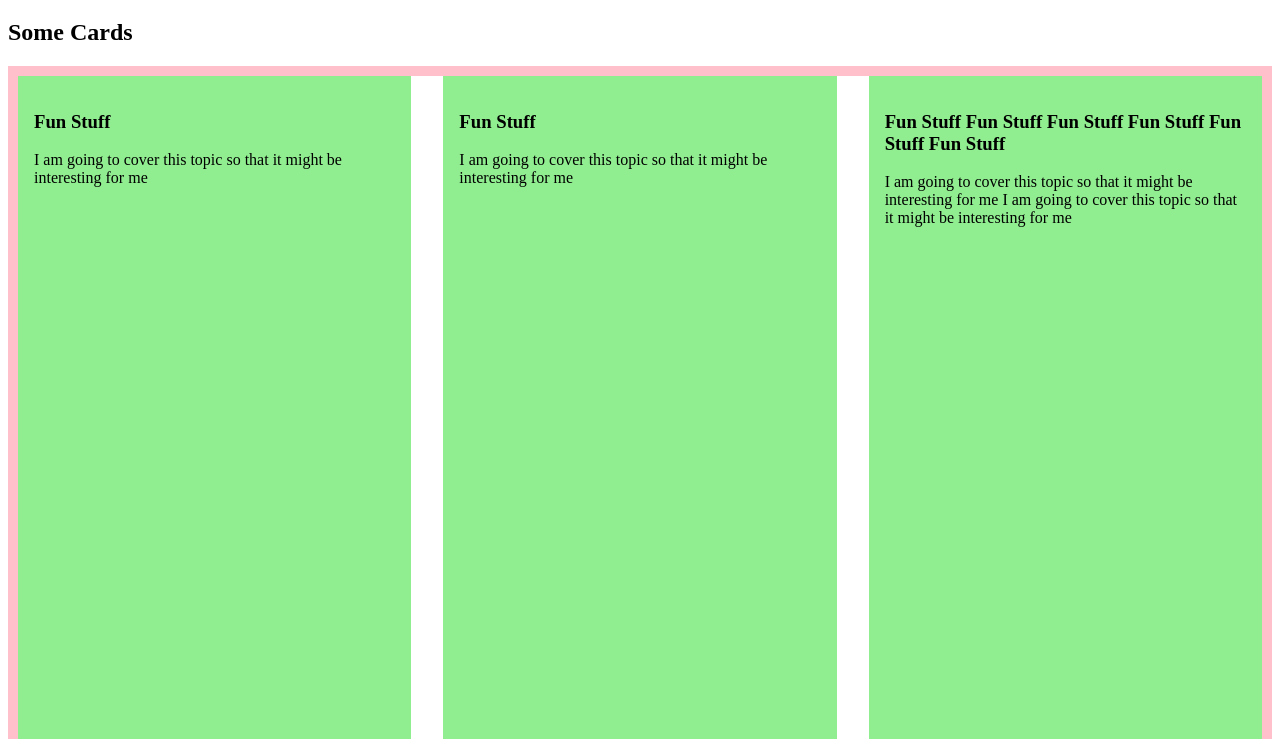
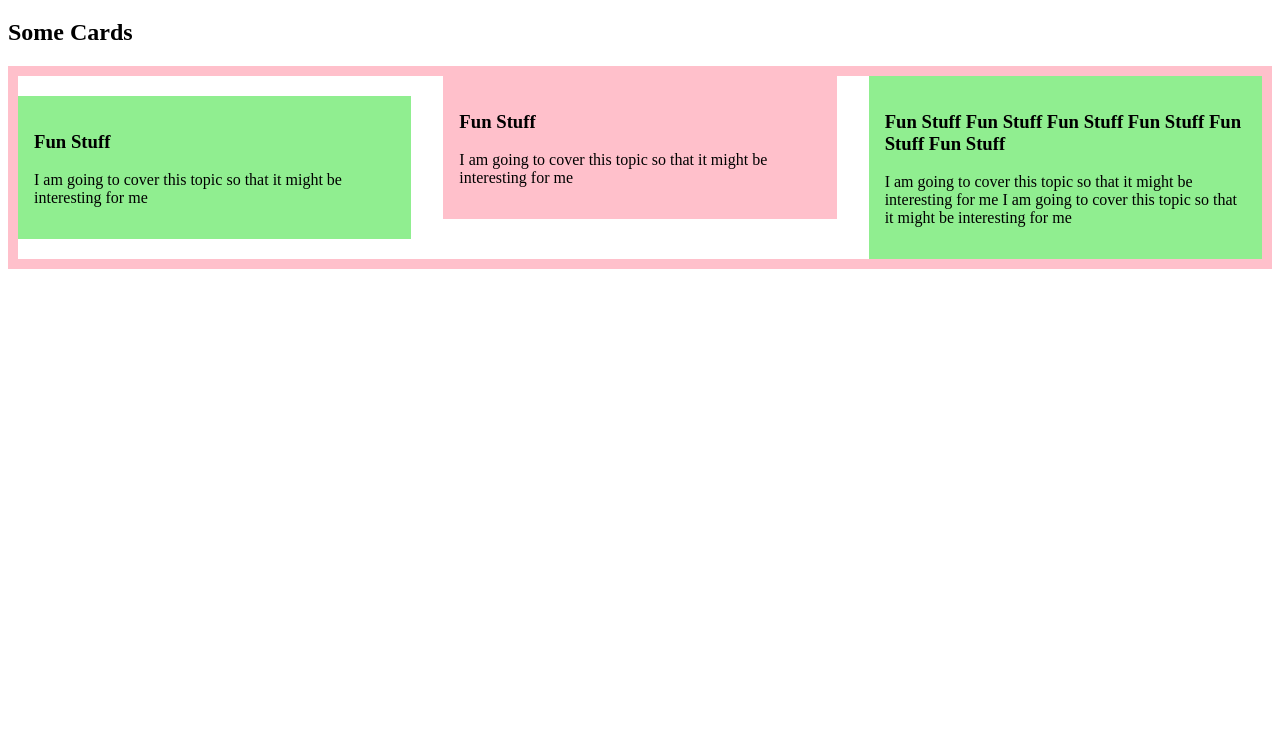
Before and after one commit to pervaiz425/CSS, a plain HTML site: page FlexBox/flexBox.html in a window 1280 px wide. Shown: the part 61-800 px from the top of the page. Drawn offline with Linux system fonts and the light colour scheme.

Commit message:
Learnt How to use the align-item on the single element in the container

```diff
--- a/FlexBox/flexBox.css
+++ b/FlexBox/flexBox.css
@@ -6,9 +6,15 @@
   .columns{
     display: flex;
     flex-direction: column;
-    height: 100vh;
+    align-items: center;
+    /* height: 100vh; */
     gap: 2rem;
     border: 10px solid pink;
+  }
+
+  .card:nth-child(2){
+    background: pink;
+    align-self: flex-start;
   }
 
   .columns > * {
@@ -20,7 +26,8 @@
         flex-direction: row;
     }
   }
-
+  .
+ /* align-item can be applied on the single element inside the fflex-box but justify-content can't */
 /* The default flex-shrink is set to flex-shrink:1 */
 
   /* To understand flex: grow 1;
--- a/FlexBox/styles_index.css
+++ b/FlexBox/styles_index.css
@@ -25,4 +25,4 @@ li{
     /* flex-shrink: 1; */
 }
 
-Justify content does not work when we have the flex-grow set to 1.
+/* Justify content does not work when we have the flex-grow set to 1. */
```
